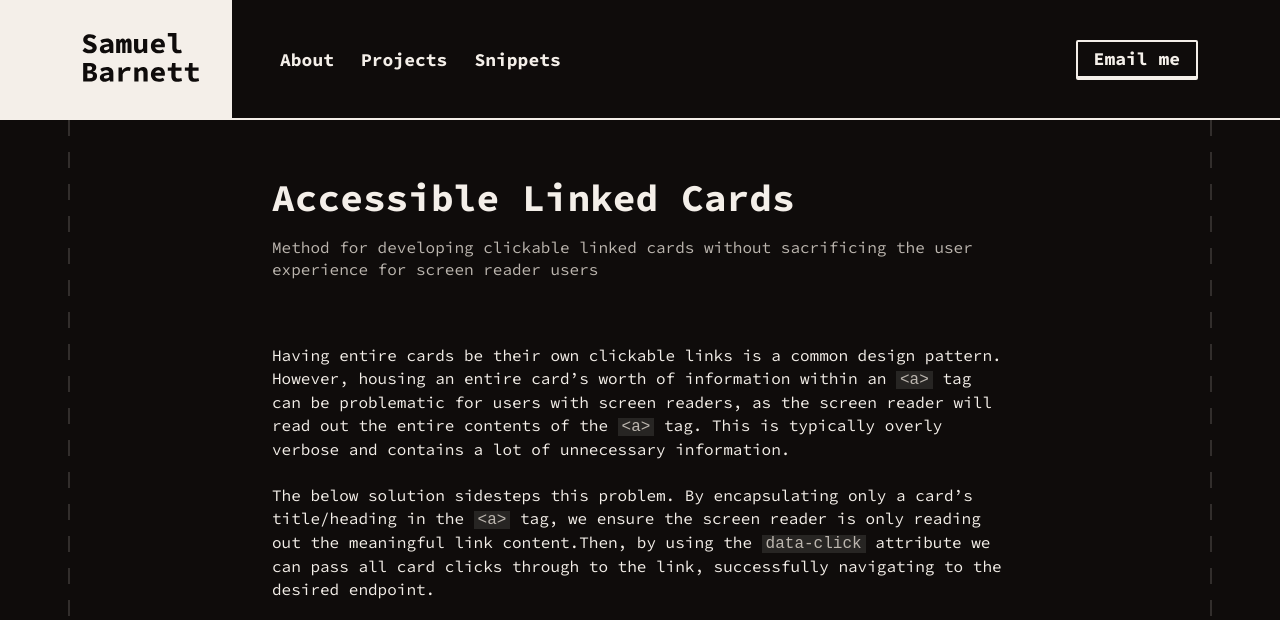
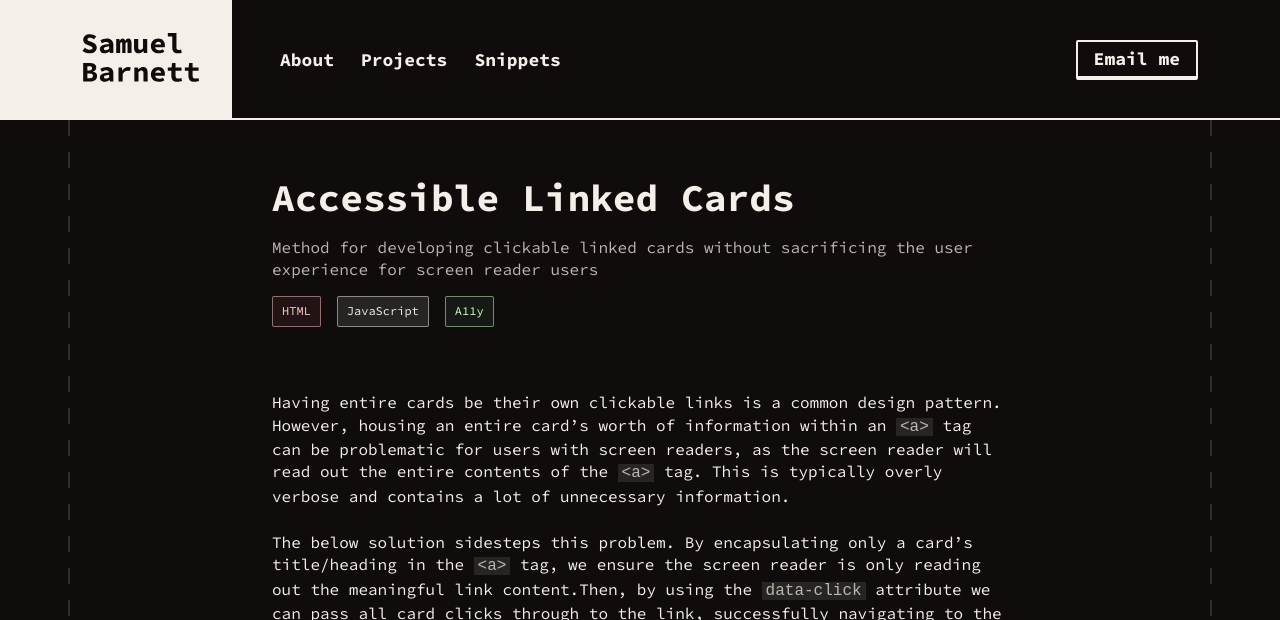
Before and after one commit to damnsamn/samuelbar.net_2020, a Jekyll site: the page built from _collections/_snippets/accessible-linked-cards.md, in a window 1280 px wide, cut to the strip 0-620 px from the top of the page. Built offline with Jekyll 4.4.1, drawn with Linux system fonts in a browser that asks for light colours; nearby versions of some CDN libraries.

Commit message:
Snippet layout, gist styling, content update

```diff
--- /dev/null
+++ b/_layouts/snippet.html
@@ -0,0 +1,46 @@
+<!DOCTYPE html>
+<html lang="{{ site.lang | default: page.lang | default: 'en' }}">
+
+    {% include head.html %}
+
+    <body>
+        {% include header.html %}
+
+        <main class="content container" aria-label="Content">
+            <div class="row">
+                <div class="content-column">
+                    <div class="content__details">
+                        <h1 class="content__heading">{{page.title}}</h1>
+                        {% if page.desc %}
+                        <div class="content__description">{{page.desc}}</div>
+                        {% endif %}
+
+                        {% if page.tags %}
+                            <div class="content__meta">
+                            <div class="content__taglist">
+                                <div class="content__tags">
+                                    {% for tag in page.tags %}
+                                    {% include common/tag.html name=tag %}
+                                    {% endfor %}
+                                </div>
+                            </div>
+                        </div>
+                        {% endif %}
+                    </div>
+                    <div class="content__body">
+
+                        {{ content }}
+
+                    </div>
+                </div>
+            </div>
+
+        </main>
+
+        {% include footer.html %}
+
+        {% include scripts.html %}
+
+    </body>
+
+</html>
--- a/_sass/_global.scss
+++ b/_sass/_global.scss
@@ -132,6 +132,16 @@ ul {
     }
 }
 
+pre.highlight {
+    background-color: $color--dark-white;
+    padding: 0.5em;
+    border-radius: $border-radius--medium;
+    > code {
+        padding: 0;
+    }
+
+}
+
 code {
     padding: 0 0.25em;
     background-color: $color--dark-white;
--- a/_sass/components/_gist.scss
+++ b/_sass/components/_gist.scss
@@ -20,6 +20,19 @@ body .gist {
         a {
             color: $color--white;
             text-decoration: underline;
+        }
+    }
+
+    .blob-num {
+        &,
+        &:hover {
+            color: rgba($color--white, 0.3);
+        }
+        &:hover {
+            &,
+            + * {
+                background: $color--dark-white;
+            }
         }
     }
 
```
Also changed, not shown: _collections/_snippets/accessible-linked-cards.md (+1 -1 lines), _collections/_snippets/aspect-ratio.md (+1 -1 lines), _collections/_snippets/focus-styles.md (+1 -1 lines), _collections/_snippets/responsive-font-sizes.md (+21 -1 lines).
